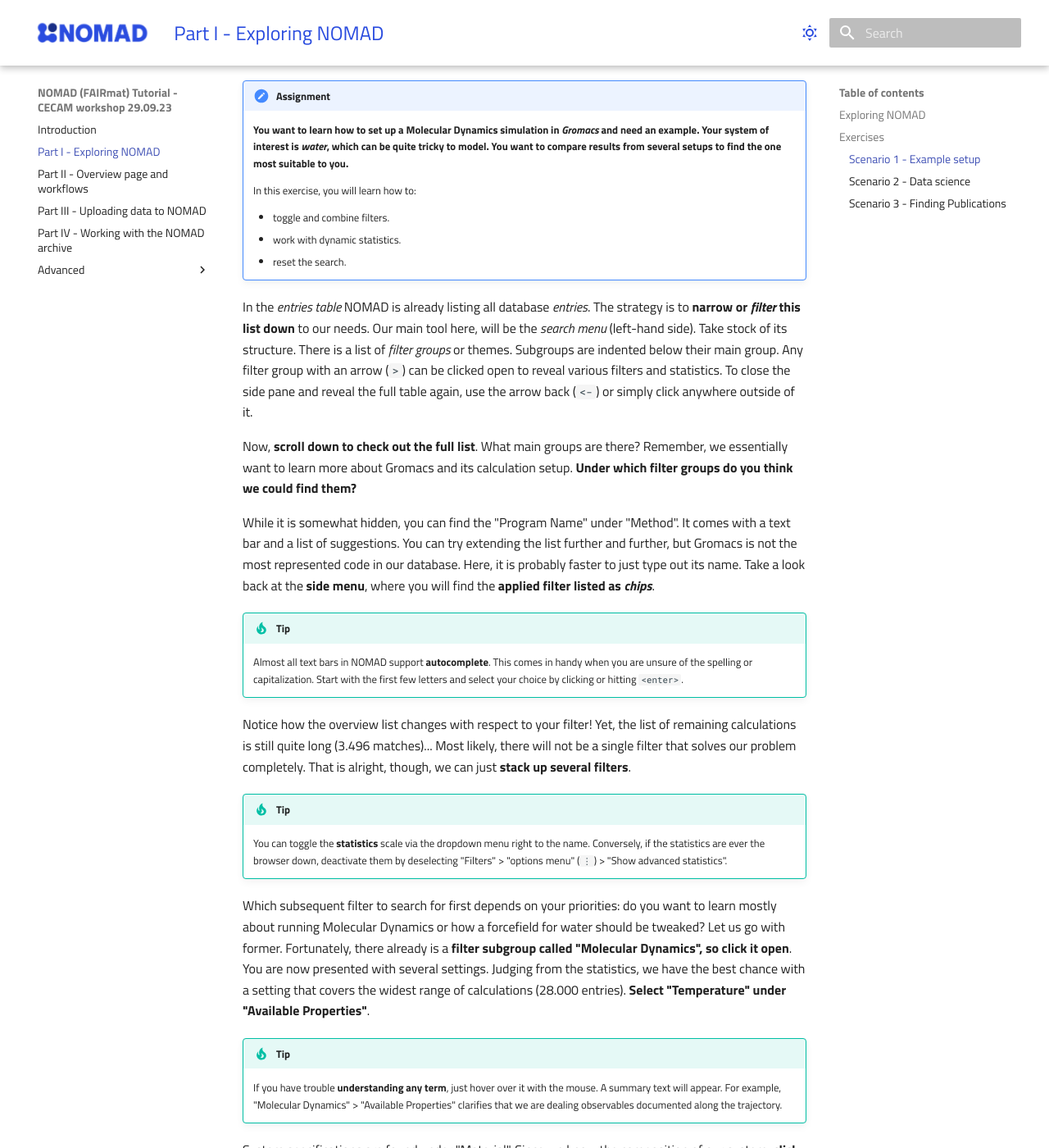
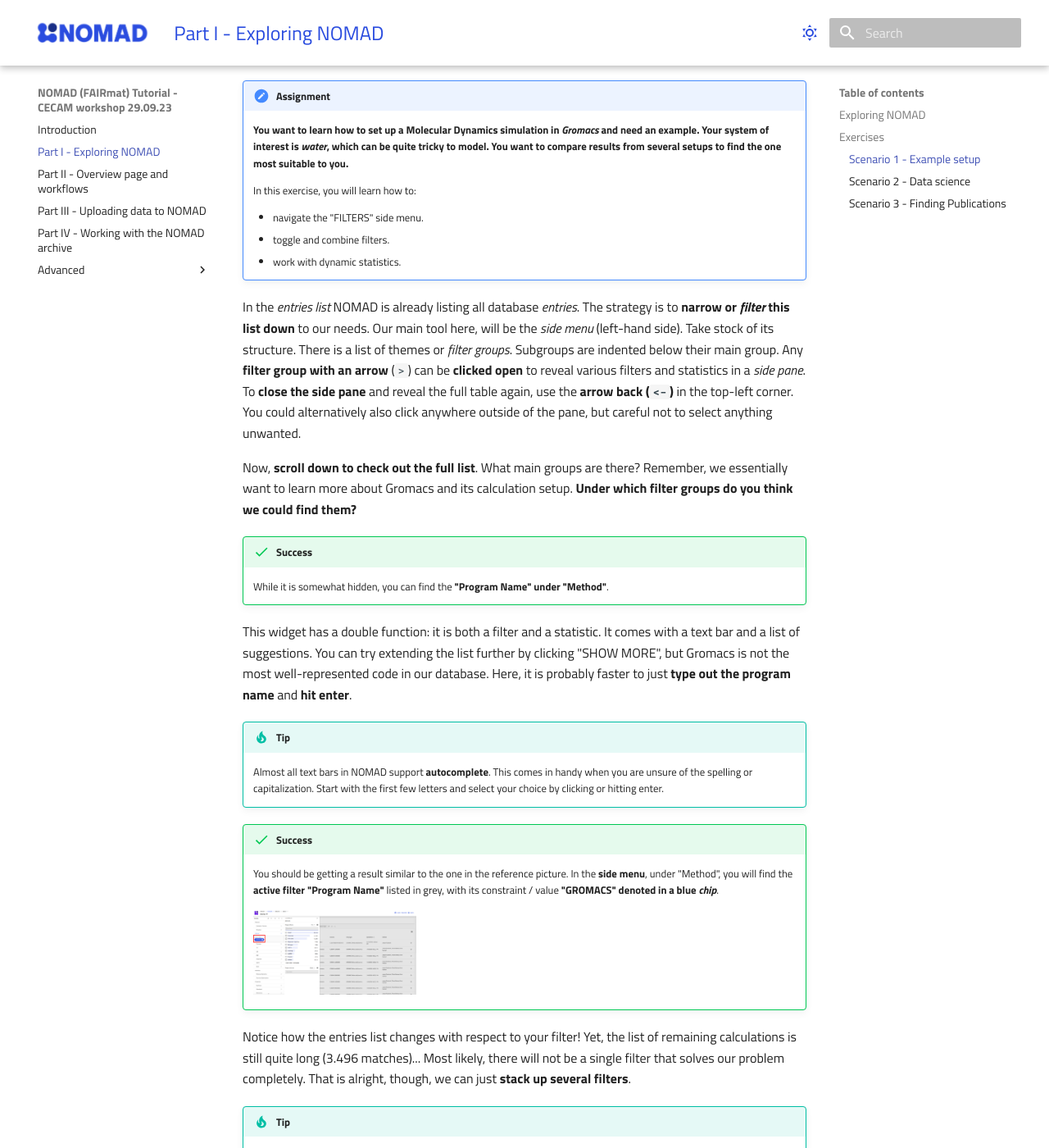
Before and after one commit to FAIRmat-NFDI/AreaC-Tutorial-CECAM-2023, an MkDocs documentation site: the page built from docs/part1.md, in a window 1280 px wide and 1400 px high, scrolled down 2371 px. Shown: the whole window at 82% size. Built offline with MkDocs 1.6.1 and Material for MkDocs 9.7.7, drawn with Linux system fonts in a browser that asks for light colours; some of the changed text lies outside the part shown.

Commit message:
Polish scenario 1 + add figures

```diff
--- /dev/null
+++ b/docs/assets/custom.js
@@ -0,0 +1,18 @@
+document.addEventListener('DOMContentLoaded', function() {
+  const images = document.querySelectorAll('.click-zoom img');
+
+  images.forEach((img) => {
+    const initialWidth = img.getAttribute('width') || '30%';
+    img.style.width = initialWidth;
+
+    img.addEventListener('click', function() {
+      if (this.classList.contains('expanded')) {
+        this.style.width = initialWidth;
+        this.classList.remove('expanded');
+      } else {
+        this.style.width = '100%';
+        this.classList.add('expanded');
+      }
+    });
+  });
+});
--- a/docs/part1.md
+++ b/docs/part1.md
@@ -70,44 +70,65 @@ Now, let us move on to the actual scenarios.
 
     In this exercise, you will learn how to:
 
+    - navigate the "FILTERS" side menu.
     - toggle and combine filters.
     - work with dynamic statistics.
-    - reset the search.
 
-In the _entries table_ NOMAD is already listing all database _entries_.
+In the _entries list_ NOMAD is already listing all database _entries_.
 The strategy is to **narrow or _filter_ this list down** to our needs.
-Our main tool here, will be the _search menu_ (left-hand side).
+Our main tool here, will be the _side menu_ (left-hand side).
 Take stock of its structure.
-There is a list of _filter groups_ or themes.
+There is a list of themes or _filter groups_.
 Subgroups are indented below their main group.
-Any filter group with an arrow (`>`) can be clicked open to reveal various filters and statistics.
-To close the side pane and reveal the full table again, use the arrow back (`<-`) or simply click anywhere outside of it.
+Any **filter group with an arrow** (`>`) can be **clicked open** to reveal various filters and statistics in a _side pane_.
+To **close the side pane** and reveal the full table again, use the **arrow back (`<-`)** in the top-left corner.
+You could alternatively also click anywhere outside of the pane, but careful not to select anything unwanted.
 
-Now, **scroll down to check out the full list**. What main groups are there?
+Now, **scroll down to check out the full list**.
+What main groups are there?
 Remember, we essentially want to learn more about Gromacs and its calculation setup.
 **Under which filter groups do you think we could find them?**
 
-While it is somewhat hidden, you can find the "Program Name" under "Method".
+!!! success
+    While it is somewhat hidden, you can find the **"Program Name" under "Method"**.
+
+This widget has a double function: it is both a filter and a statistic.
 It comes with a text bar and a list of suggestions.
-You can try extending the list further and further, but Gromacs is not the most represented code in our database.
-Here, it is probably faster to just type out its name.
-Take a look back at the **side menu**, where you will find the **applied filter listed as _chips_**.
+You can try extending the list further by clicking "SHOW MORE", but Gromacs is not the most well-represented code in our database.
+Here, it is probably faster to just **type out the program name** and **hit enter**.
 
 !!! tip
     Almost all text bars in NOMAD support **autocomplete**.
     This comes in handy when you are unsure of the spelling or capitalization.
-    Start with the first few letters and select your choice by clicking or hitting `<enter>`.
+    Start with the first few letters and select your choice by clicking or hitting enter.
 
-Notice how the overview list changes with respect to your filter!
+!!! success
+    You should be getting a result similar to the one in the reference picture.
+    In the **side menu**, under "Method", you will find the **active filter "Program Name"** listed in grey, with its constraint / value **"GROMACS" denoted in a blue _chip_**.
+
+    <div class="click-zoom" style="text-align: left;">
+        <label>
+            <input type="checkbox">
+            <img src="../assets/part1_explore/sc1_gromacs_selected.png" title="Filtering by program name">
+        </label>
+    </div>
+
+Notice how the entries list changes with respect to your filter!
 Yet, the list of remaining calculations is still quite long (3.496 matches)...
 Most likely, there will not be a single filter that solves our problem completely.
 That is alright, though, we can just **stack up several filters**.
 
 !!! tip
-    You can toggle the **statistics** scale via the dropdown menu right to the name.
-    Conversely, if the statistics are ever the browser down, deactivate them by deselecting "Filters" > "options menu" (`⋮`) > "Show advanced statistics".
+    If the filters are **not taking effect** right away, click the _redo button_ (`↺`) next to "FILTERS".
+    It will manually trigger an update of the entries list and statistics.
 
-Which subsequent filter to search for first depends on your priorities: do you want to learn mostly about running Molecular Dynamics or how a forcefield for water should be tweaked?
+    Likewise, to **reset all filters** and start with a clean slate, click on the _cancel button_ (`x`).
+    Note that in the case of this tutorial, this also means removing the time constraint.
+    Hence, if you decide to reset, the exact search results you see might start deviating from those in the tutorial.
+    It is highly **recommended to follow the guide**.
+    You can restore the [initial session](https://nomad-lab.eu/prod/v1/staging/gui/search/entries?upload_create_time[gte]=1419895487748&upload_create_time[lte]=1694679900000) by reloading.
+
+Which filter we should search for next depends on your priorities: do you want to learn mostly about running Molecular Dynamics or how a forcefield for water should be tweaked?
 Let us go with former.
 Fortunately, there already is a **filter subgroup called "Molecular Dynamics", so click it open**.
 You are now presented with several settings.
@@ -115,45 +136,80 @@ Judging from the statistics, we have the best chance with a setting that covers
 **Select "Temperature" under "Available Properties"**. <!-- @Joseph: do you want me to to add a "Molecular Dynamics" selection button?-->
 
 !!! tip
-    If you have trouble **understanding any term**, just hover over it with the mouse.
+    If you have trouble **understanding any term**, just **hover over** it with the mouse.
     A summary text will appear.
-    For example, "Molecular Dynamics" > "Available Properties" clarifies that we are dealing observables documented along the trajectory.
+    For example, "Molecular Dynamics" > "Available Properties" clarifies that we are dealing with observables documented along the trajectory.
 
 System specifications are found under "Material".
 Since we know the composition of our system, **click on "Elements / Formula"** and **select the matching elements** in the periodic table.
-The number of database entries containing the other elements too is communicated via the color code.
-Those that are already **filtered out will be gray**, just as you saw when opening the side pane.
-This is the filter stacking mentioned before, showing that Gromacs users typically work on organic systems.
-You can see both chips on the left.
-Note how there is an "and" in between.
-While **filters** between side menu options stack, those **within a side pane each have their own logic**.
-We are looking for pure water, so O and H suffice. <!-- Shame how we don't have a subgroup search yet -->
-**Remove all data with additional elements** by selecting "only compositions that exclusively contain these atoms".
+The **color code** of each element indicates the number of remaining entries containing these elements too.
+Those that are already filtered out will be **gray**, just as you saw when opening the side pane.
+It shows that Gromacs users typically work on organic systems.
+
+!!! tip
+    You can toggle the **statistics** scale via the dropdown menu right to the name.
+    Conversely, if the statistics are ever slowing the browser down, deactivate them by deselecting "Filters" > "options menu" (`⋮`) > "Show advanced statistics".
+
+This is the effect of _stacking filters_.
+You can see **both chips** on the left.
+Note how there is an **"and"** in between.
+While filters between side menu options stack, those within a side pane each have their own logic.
+
+Finishing up, we are looking for pure water, so the elements O and H in the composition suffice. <!-- Shame how we don't have a subgroup search yet -->
+Remove all data with additional elements by **selecting "only compositions that exclusively contain these atoms"**.
 
 !!! success
     You are left with 2 MD calculations in the entries list.
-    Clicking on either, will fold out a quick summary.
-    **Clicking on the arrow** (`->`) will bring you to an _Overview page_.
+    **Clicking on the arrow (`->`)** of whichever entry will bring you to its _overview page_.
     More on that in [Part II](part2.md).
     By **clicking through on "FILES"**, you will get an overview of the uploaded files.
-    These for sure contain output, but often also input.
+    These for sure contain **output**, but often also **input**.
     Both could serve as great starting points for deploying your own calculations.
+
+    <div class="image-container">
+        <div class="click-zoom">
+            <label>
+                <input type="checkbox">
+                <img src="../assets/part1_explore/sc1_fullquery_sidepane.png" title="The full query's periodic table">
+            </label>
+        </div>
+        <div class="click-zoom">
+            <label>
+                <input type="checkbox">
+                <img src="../assets/part1_explore/sc1_fullquery_entrieslist.png" title="The full query's entries list">
+            </label>
+        </div>
+        <div class="click-zoom">
+            <label>
+                <input type="checkbox">
+                <img src="../assets/part1_explore/sc1_fullquery_rawdata.png" title="The raw data overview for example input">
+            </label>
+        </div>
+    </div>
 
 Actually, the **exact historical order** in which we applied the filters **does not matter**.
 I.e. the same set of filters will yield the same search result.
-This insight comes with a small caveat: the statistics that we see as we are stacking up our filters will behave differently.
-These filters are like small questions or details that we use construct an overall query.
-If we take a **different route**, we will see **different intermediate results** and this could lead us to **change our final formulation**.
+In that sense, filters are like small questions or details that we use construct an overall query.
+This insight comes with a small caveat: the **statistics** that we see as we are stacking up our filters **are contingent on the history**.
+If we take a different route, we will see different intermediate results and this could lead us to change our final formulation.
 
 To see this effect in action, rewind back to where we were choosing our priorities and let us go with the latter instead.
-Just **click the cross (`x`) at the top of the filter menu**, and **reapply the filters** for Gromacs and the composition.
-Just with these settings, the entries list is so short, that we could **check the specific calculations** even **by hand**!
+The fastest way here, is to retrieve **"Molecular Dynamics" > "Available Properties"** and **click the highlighted checkbox** again to deselect it.
+
 
 !!! success
-    Glossing over the remaining 6 results, you discover that Sebastian Baugmart has 2 other MD simulations which were not classified as such. <!-- @Joseph is this a bug? -->
-    We also find 2 more Geometry Optimizations of both systems.
-    While these do not exactly match our initial objective, they could still provide us with valuable insights.
-    They also inform us of the overarching workflow used by both authors, i.e. first relax the system, then run MD under various constraints. <!-- @Joseph: thermostats? -->
+    Glossing over the remaining 6 results, you discover that another author (Sebastian Baugmart) has **2 more MD simulations** (based on their overview page), which were not classified as such. <!-- @Joseph is this a bug? -->
+    We also find **2 "Geometry Optimizations"** of both systems.
+    While these do not exactly match our initial objective, they could still provide us with valuable **insights into the forcefield** setup.
+    Since the entries list is so short, it could even be skimmed manually.
+    They also inform us of the **overarching workflow** used by both authors, i.e. first relax the system, then run MD under various constraints. <!-- @Joseph: could I use the term "thermostats" here? It also includes NVP -->
+
+    <div class="click-zoom" style="text-align: left;">
+        <label>
+            <input type="checkbox">
+            <img src="../assets/part1_explore/sc1_alternate_stack.png" title="Removing the molecular dynamics filter">
+        </label>
+    </div>
 
 ### Scenario 2 - Data science
 
--- a/docs/stylesheets/extra.css
+++ b/docs/stylesheets/extra.css
@@ -88,3 +88,14 @@
     z-index: 0;
     cursor: zoom-out
 }
+
+.image-container img {
+    float: left;
+    margin-right: 10px;
+  }
+
+  .image-container::after {
+    content: "";
+    display: table;
+    clear: both;
+  }
--- a/mkdocs.yml
+++ b/mkdocs.yml
@@ -72,6 +72,7 @@ extra_css:
 extra_javascript:
   - 'https://cdnjs.cloudflare.com/ajax/libs/js-yaml/4.1.0/js-yaml.min.js'
   - 'https://unpkg.com/cytoscape@3.19.1/dist/cytoscape.min.js'
+  - 'assets/custom.js'
   # - assets/code/parse.js
 extra:
   version: 0.1
```
Also changed, not shown: docs/assets/part1_explore/sc1_alternate_stack.png (added), docs/assets/part1_explore/sc1_fullquery_entrieslist.png (added), docs/assets/part1_explore/sc1_fullquery_rawdata.png (added), docs/assets/part1_explore/sc1_fullquery_sidepane.png (added), docs/assets/part1_explore/sc1_gromacs_selected.png (added).
